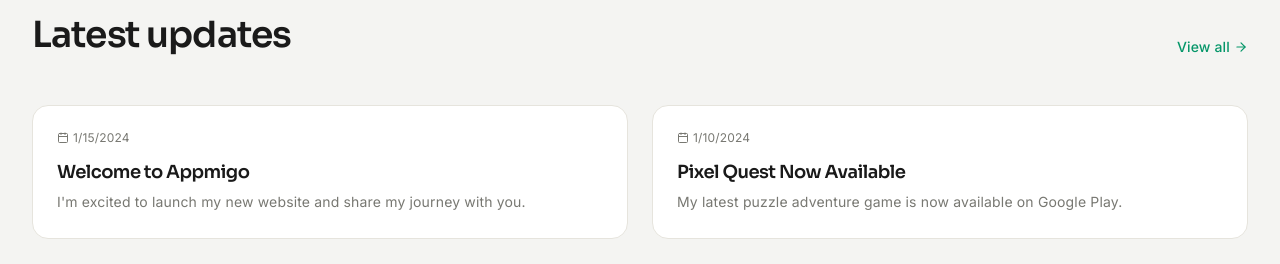
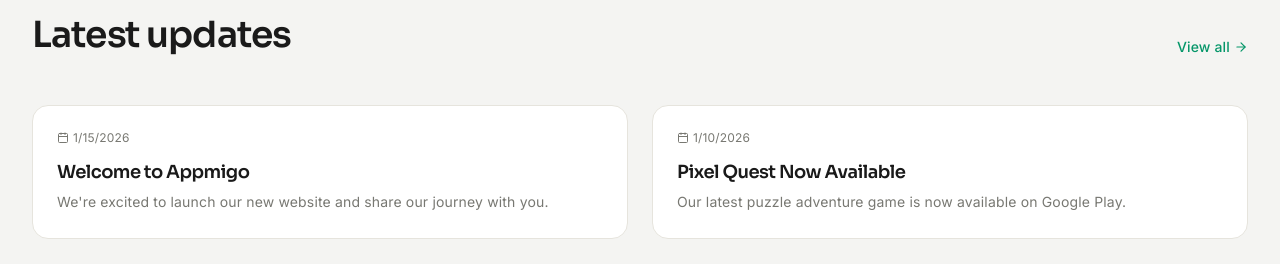
Before and after one commit to Prathameshmore15/Appmigo, a Next.js app: page / in a window 1280 px wide. Shown: the part 1725-1989 px from the top of the page. Built offline with nearby package versions, Linux system fonts and the light colour scheme.

Commit message:
Update year to 2026 and improve news content

```diff
--- a/src/data/games.ts
+++ b/src/data/games.ts
@@ -25,7 +25,7 @@
     genre: 'Puzzle',
     rating: 4.5,
     version: '1.0.7',
-    releaseDate: '2024',
+    releaseDate: '2026',
     developer: 'Appmigo',
     features: ['5 Game Modes', '3 Difficulty Levels', '12+ Icon Packs', '28+ Achievements', 'Offline Play', 'Dark/Light Theme'],
     imageUrl: '/images/game-speed-memory.svg',
--- a/src/data/news.ts
+++ b/src/data/news.ts
@@ -12,25 +12,25 @@
   {
     id: 'welcome-to-appmigo',
     title: 'Welcome to Appmigo',
-    excerpt: 'I\'m excited to launch my new website and share my journey with you.',
-    content: 'Appmigo was founded with a simple mission: create mobile games that bring joy and mental stimulation to players worldwide. Today, I\'m taking a big step forward by launching my new website.',
-    publishedAt: '2024-01-15',
+    excerpt: 'We\'re excited to launch our new website and share our journey with you.',
+    content: 'Appmigo was founded with a simple mission: create mobile games that bring joy and mental stimulation to players worldwide. Today, we\'re taking a big step forward by launching our new website.',
+    publishedAt: '2026-01-15',
     category: 'announcement',
   },
   {
     id: 'pixel-quest-launch',
     title: 'Pixel Quest Now Available',
-    excerpt: 'My latest puzzle adventure game is now available on Google Play.',
-    content: 'I\'m thrilled to announce the launch of Pixel Quest, my newest puzzle adventure game. With over 100 levels of challenging puzzles, Pixel Quest combines classic gameplay with modern visuals.',
-    publishedAt: '2024-01-10',
+    excerpt: 'Our latest puzzle adventure game is now available on Google Play.',
+    content: 'We\'re thrilled to announce the launch of Pixel Quest, our newest puzzle adventure game. With over 100 levels of challenging puzzles, Pixel Quest combines classic gameplay with modern visuals.',
+    publishedAt: '2026-01-10',
     category: 'update',
   },
   {
     id: '10-million-downloads',
     title: 'Downloads Milestone',
-    excerpt: 'I\'ve reached a milestone in downloads across my games!',
-    content: 'This is a tremendous milestone for me as an indie developer. What started as a passion project has grown into something I\'m truly proud of.',
-    publishedAt: '2024-01-05',
+    excerpt: 'We\'ve reached a milestone in downloads across our games!',
+    content: 'This is a tremendous milestone for us as an indie studio. What started as a passion project has grown into something we\'re truly proud of.',
+    publishedAt: '2026-01-05',
     category: 'milestone',
   },
 ]
```
Also changed, not shown: src/data/app-ads.txt.
